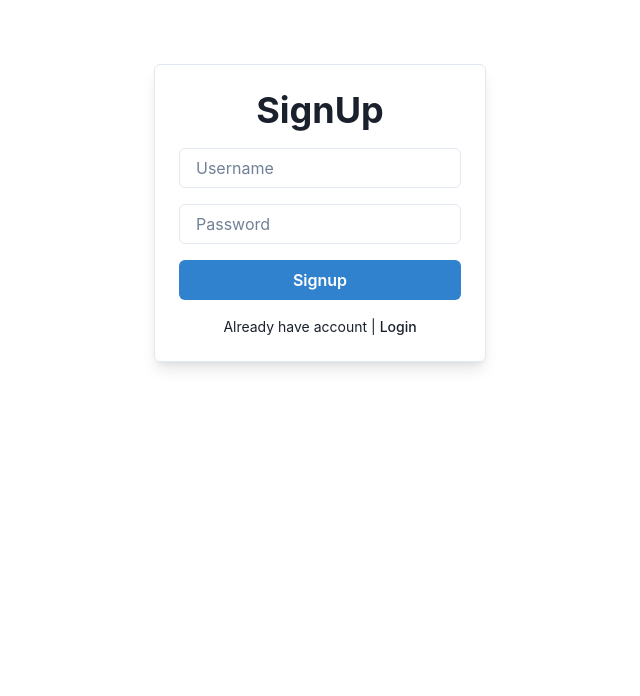
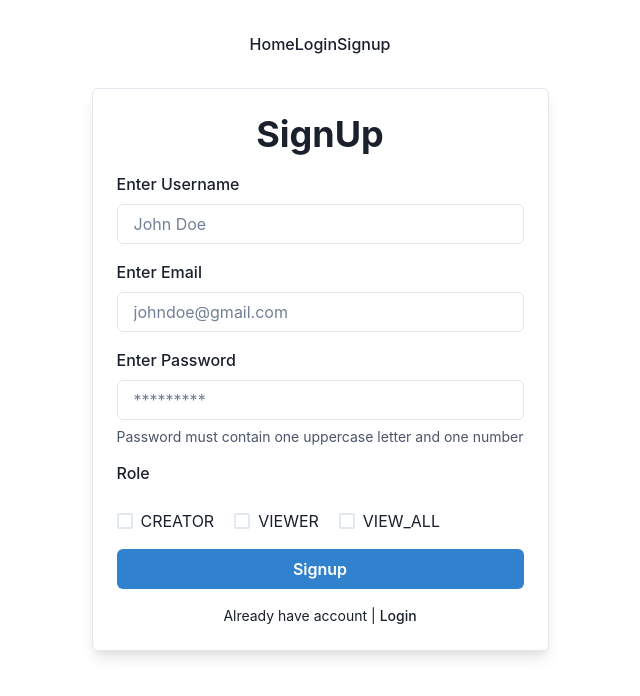
Before and after one commit to Its-Arup/SmartShelf, a React (Vite) app in the folder frontend/: page /signup in a window 1280 px wide. Shown: the top 696 px of the page, without its empty margins (320-960 px from the left). Built offline with nearby package versions, Linux system fonts and the light colour scheme; no server answers.

Commit message:
User Signup and Login complete

```diff
--- a/frontend/package.json
+++ b/frontend/package.json
@@ -21,7 +21,8 @@
     "react-router-dom": "^6.21.2",
     "react-toastify": "^10.0.2",
     "redux": "^5.0.1",
-    "redux-thunk": "^3.1.0"
+    "redux-thunk": "^3.1.0",
+    "styled-components": "^6.1.8"
   },
   "devDependencies": {
     "@types/react": "^18.2.43",
--- a/frontend/src/App.jsx
+++ b/frontend/src/App.jsx
@@ -1,11 +1,11 @@
-
 import "./App.css";
+import Navbar from "./components/Navbar";
 import AllRoute from "./routes/AllRoute";
 function App() {
-
   return (
     <>
-     <AllRoute/>
+      <Navbar />
+      <AllRoute />
     </>
   );
 }
--- /dev/null
+++ b/frontend/src/components/Navbar.jsx
@@ -0,0 +1,14 @@
+import React from "react";
+import { Link } from "react-router-dom";
+
+function Navbar() {
+  return (
+    <div>
+      <Link to={"/"}>Home</Link>
+      <Link to={"/login"}>Login</Link>
+      <Link to={"/signup"}>Signup</Link>
+    </div>
+  );
+}
+
+export default Navbar;
--- /dev/null
+++ b/frontend/src/pages/Home.jsx
@@ -0,0 +1,11 @@
+import React from 'react'
+
+function Home() {
+  return (
+    <div>
+      <h1>Home </h1>
+    </div>
+  )
+}
+
+export default Home
--- a/frontend/src/pages/Login.jsx
+++ b/frontend/src/pages/Login.jsx
@@ -1,17 +1,18 @@
 import React, { useState } from "react";
 import { Box, Button, Heading, Input, Stack, Text } from "@chakra-ui/react";
-import { Link } from "react-router-dom";
+import { Link, Navigate } from "react-router-dom";
 import { ToastContainer, toast } from "react-toastify";
 import "react-toastify/dist/ReactToastify.css";
 import { loginUser } from "../redux/auth/action";
-import { useDispatch } from "react-redux";
+import { useDispatch, useSelector } from "react-redux";
 
 function Login() {
   const [userData, setUserData] = useState({ email: "", password: "" });
+  const user = useSelector((store) => store.authReducer);
 
   const dispatch = useDispatch();
 
-  const handelChange = (e) => {
+  const handleChange = (e) => {
     setUserData((prev) => {
       return {
         ...prev,
@@ -20,7 +21,7 @@ function Login() {
     });
   };
 
-  const handelSubmit = (e) => {
+  const handleSubmit = (e) => {
     e.preventDefault();
     dispatch(loginUser(userData, toast));
     setUserData({
@@ -28,6 +29,10 @@ function Login() {
       password: "",
     });
   };
+
+  if (user.isLoggedIn) {
+    return <Navigate to={"/"} />;
+  }
 
   return (
     <Box
@@ -43,21 +48,21 @@ function Login() {
         Login
       </Heading>
       <ToastContainer autoClose={3000} />
-      <form onSubmit={handelSubmit}>
+      <form onSubmit={handleSubmit}>
         <Stack spacing={4}>
           <Input
             type="email"
             placeholder="johndoe@gmail.com"
             name="email"
             value={userData.email}
-            onChange={handelChange}
+            onChange={handleChange}
           />
           <Input
             type="password"
             placeholder="*********"
             name="password"
             value={userData.password}
-            onChange={handelChange}
+            onChange={handleChange}
           />
           <Button type="submit" colorScheme="blue" width="full">
             Log in
--- a/frontend/src/pages/Signup.jsx
+++ b/frontend/src/pages/Signup.jsx
@@ -1,8 +1,81 @@
-import React from "react";
-import { Box, Button, Heading, Input, Stack, Text } from "@chakra-ui/react";
-import { Link } from "react-router-dom";
+import React, { useState } from "react";
+import {
+  Box,
+  Button,
+  Checkbox,
+  FormControl,
+  FormHelperText,
+  FormLabel,
+  Heading,
+  Input,
+  Stack,
+  Text,
+} from "@chakra-ui/react";
+import { Link, Navigate, useNavigate } from "react-router-dom";
+import { useDispatch, useSelector } from "react-redux";
+import { ToastContainer, toast } from "react-toastify";
+import "react-toastify/dist/ReactToastify.css";
+import { registerUser } from "../redux/auth/action";
 
 function Signup() {
+  const [userData, setUsserData] = useState({
+    userName: "",
+    email: "",
+    password: "",
+    role: [],
+  });
+
+  const user = useSelector((store) => store.authReducer);
+
+  const dispatch = useDispatch();
+  const navigate = useNavigate();
+
+  const handleChange = (e) => {
+    if (e.target.type === "checkbox") {
+      if (!userData.role.includes(e.target.value)) {
+        setUsserData((prev) => {
+          return {
+            ...prev,
+            role: [...prev.role, e.target.value],
+          };
+        });
+      } else {
+        const updaatedRole = userData.role.filter((ele) => {
+          return ele != e.target.value;
+        });
+        setUsserData((prev) => {
+          return {
+            ...prev,
+            role: [...updaatedRole],
+          };
+        });
+      }
+    } else {
+      setUsserData((prev) => {
+        return {
+          ...prev,
+          [e.target.name]: e.target.value,
+        };
+      });
+    }
+  };
+
+  const handleSubmit = (e) => {
+    e.preventDefault()
+    dispatch(registerUser(userData, toast));
+    setUsserData({
+      userName: "",
+      email: "",
+      password: "",
+      role: [],
+    });
+    navigate("/login");
+  };
+
+  if (user.isLoggedIn) {
+    return <Navigate to={"/"} />;
+  }
+
   return (
     <Box
       maxW={{ base: "90%", md: "500px" }}
@@ -16,17 +89,72 @@ function Signup() {
       <Heading mb={4} textAlign="center">
         SignUp
       </Heading>
-      <form>
+      <ToastContainer autoClose={3000} />
+      <form onSubmit={handleSubmit}>
         <Stack spacing={4}>
-          <Input type="text" placeholder="Username" />
-          <Input type="password" placeholder="Password" />
+          <FormControl>
+            <FormLabel>Enter Username</FormLabel>
+            <Input
+              type="text"
+              placeholder="John Doe"
+              name="userName"
+              value={userData.userName}
+              onChange={handleChange}
+            />
+          </FormControl>
+          <FormControl>
+            <FormLabel>Enter Email</FormLabel>
+            <Input
+              type="email"
+              placeholder="johndoe@gmail.com"
+              name="email"
+              value={userData.email}
+              onChange={handleChange}
+            />
+          </FormControl>
+          <FormControl>
+            <FormLabel>Enter Password</FormLabel>
+            <Input
+              type="password"
+              placeholder="*********"
+              value={userData.password}
+              name="password"
+              onChange={handleChange}
+            />
+            <FormHelperText>Password must contain one uppercase letter and one number</FormHelperText>
+          </FormControl>
+          <FormLabel>Role</FormLabel>
+          <Stack spacing={5} direction="col">
+            <Checkbox
+              colorScheme="blue"
+              value={"CREATOR"}
+              onChange={handleChange}
+            >
+              CREATOR
+            </Checkbox>
+            <Checkbox
+              colorScheme="blue"
+              value={"VIEWER"}
+              onChange={handleChange}
+            >
+              VIEWER
+            </Checkbox>
+            <Checkbox
+              colorScheme="blue"
+              value={"VIEW_ALL"}
+              onChange={handleChange}
+            >
+              VIEW_ALL
+            </Checkbox>
+          </Stack>
+
           <Button type="submit" colorScheme="blue" width="full">
             Signup
           </Button>
         </Stack>
       </form>
       <Text fontSize="sm" mt={4}>
-        Already have account | <Link to="/">Login</Link>
+        Already have account | <Link to="/login">Login</Link>
       </Text>
     </Box>
   );
--- a/frontend/src/redux/auth/action.js
+++ b/frontend/src/redux/auth/action.js
@@ -1,24 +1,43 @@
 import axios from "axios";
-import { LOGIN_USER_FALIURE, LOGIN_USER_REQUEST, LOGIN_USER_SUCCESS } from "./actionType";
+import { USER_FALIURE, USER_REQUEST, LOGIN_USER_SUCCESS, CREATE_USER_SUCCESS } from "./actionType";
 
 const Base_URL = import.meta.env.VITE_BASE_URL
 
 
+//  ------- Register user function -----------
 
 
+export const registerUser = (data, toast) => (dispatch) => {
+    dispatch({ type: USER_REQUEST });
+    axios
+      .post(`${Base_URL}/register`, data)
+      .then((res) => {
+        toast.success(res.data.message, {
+          theme: "colored",
+          autoClose: 3000,
+        });
+        dispatch({ type: CREATE_USER_SUCCESS, payload: res.data });
 
-
+      })
+      .catch((err) => {
+        toast.error(err.message, {
+          theme: "colored",
+          autoClose: 3000,
+        });
+        dispatch({ type: USER_FALIURE });
+      });
+  };
 
 
 // ------- Login user function ---------
 
 export const loginUser = (data, toast) => (dispatch) => {
-    dispatch({ type: LOGIN_USER_REQUEST });
+    dispatch({ type: USER_REQUEST });
     axios
       .post(`${Base_URL}/login`, data)
       .then((res) => {
         console.log(res.data);
-        toast.success("Login Successful !", {
+        toast.success(res.data.message, {
           theme: "colored",
           autoClose: 3000,
         });
@@ -30,6 +49,6 @@ export const loginUser = (data, toast) => (dispatch) => {
           theme: "colored",
           autoClose: 3000,
         });
-        dispatch({ type: LOGIN_USER_FALIURE });
+        dispatch({ type: USER_FALIURE });
       });
   };
--- a/frontend/src/redux/auth/actionType.js
+++ b/frontend/src/redux/auth/actionType.js
@@ -1,3 +1,4 @@
-export const LOGIN_USER_REQUEST = 'LOGIN_USER_REQUEST';
-export const LOGIN_USER_SUCCESS = 'LOGIN_USER_SUCCESS';
-export const LOGIN_USER_FALIURE = 'LOGIN_USER_FALIURE';
+export const USER_REQUEST = "USER_REQUEST";
+export const USER_FALIURE = "USER_FALIURE";
+export const LOGIN_USER_SUCCESS = "LOGIN_USER_SUCCESS";
+export const CREATE_USER_SUCCESS = "CREATE_USER_SUCCESS";
--- a/frontend/src/redux/auth/reducer.js
+++ b/frontend/src/redux/auth/reducer.js
@@ -1,19 +1,16 @@
-import {
-  LOGIN_USER_FALIURE,
-  LOGIN_USER_REQUEST,
-  LOGIN_USER_SUCCESS,
-} from "./actionType";
+import { CREATE_USER_SUCCESS, LOGIN_USER_SUCCESS, USER_FALIURE, USER_REQUEST } from "./actionType";
 
 const initState = {
   user: {},
   token: "",
+  isLoggedIn: false,
   loading: false,
   error: false,
 };
 
 export const reducer = (state = initState, { type, payload }) => {
   switch (type) {
-    case LOGIN_USER_REQUEST:
+    case USER_REQUEST:
       return {
         ...state,
         loading: true,
@@ -25,9 +22,17 @@ export const reducer = (state = initState, { type, payload }) => {
         loading: false,
         user: payload.user,
         token: payload.token,
+        isLoggedIn: true,
         error: false,
       };
-    case LOGIN_USER_FALIURE:
+    case CREATE_USER_SUCCESS :
+      return {
+        ...state,
+        user : payload.user,
+        loading: false,
+        error: false,
+      }
+    case USER_FALIURE:
       return {
         ...state,
         loading: false,
--- a/frontend/src/routes/AllRoute.jsx
+++ b/frontend/src/routes/AllRoute.jsx
@@ -2,11 +2,23 @@ import React from "react";
 import { Route, Routes } from "react-router-dom";
 import Login from "../pages/Login";
 import Signup from "../pages/Signup";
+import Home from "../pages/Home";
+import PrivateRoute from "./PrivateRoute";
 function AllRoute() {
-  return <Routes>
-    <Route path="/" element={<Login/>}/>
-    <Route path="/signup" element={<Signup/>}/>
-  </Routes>;
+  return (
+    <Routes>
+      <Route
+        path="/"
+        element={
+          <PrivateRoute>
+            <Home />
+          </PrivateRoute>
+        }
+      />
+      <Route path="/login" element={<Login />} />
+      <Route path="/signup" element={<Signup />} />
+    </Routes>
+  );
 }
 
 export default AllRoute;
--- /dev/null
+++ b/frontend/src/routes/PrivateRoute.jsx
@@ -0,0 +1,11 @@
+import React from "react";
+import { useSelector } from "react-redux";
+import { Navigate } from "react-router-dom";
+
+function PrivateRoute({ children }) {
+  const user = useSelector((store) => store.authReducer);
+
+  return user.isLoggedIn ? children : <Navigate to={"/login"} />;
+}
+
+export default PrivateRoute;
```
Also changed, not shown: frontend/src/pages/Books.jsx (added, +11 -0 lines), 2 other files (tests, documents, lock files or other folders).
